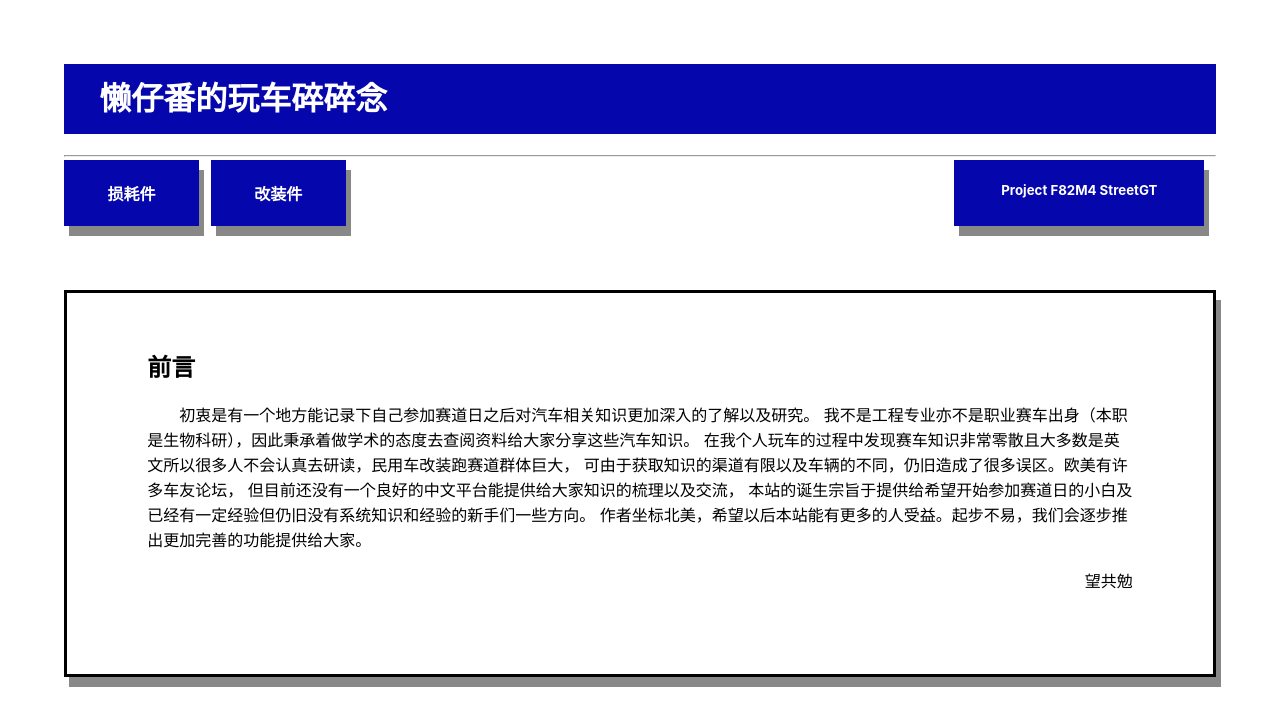
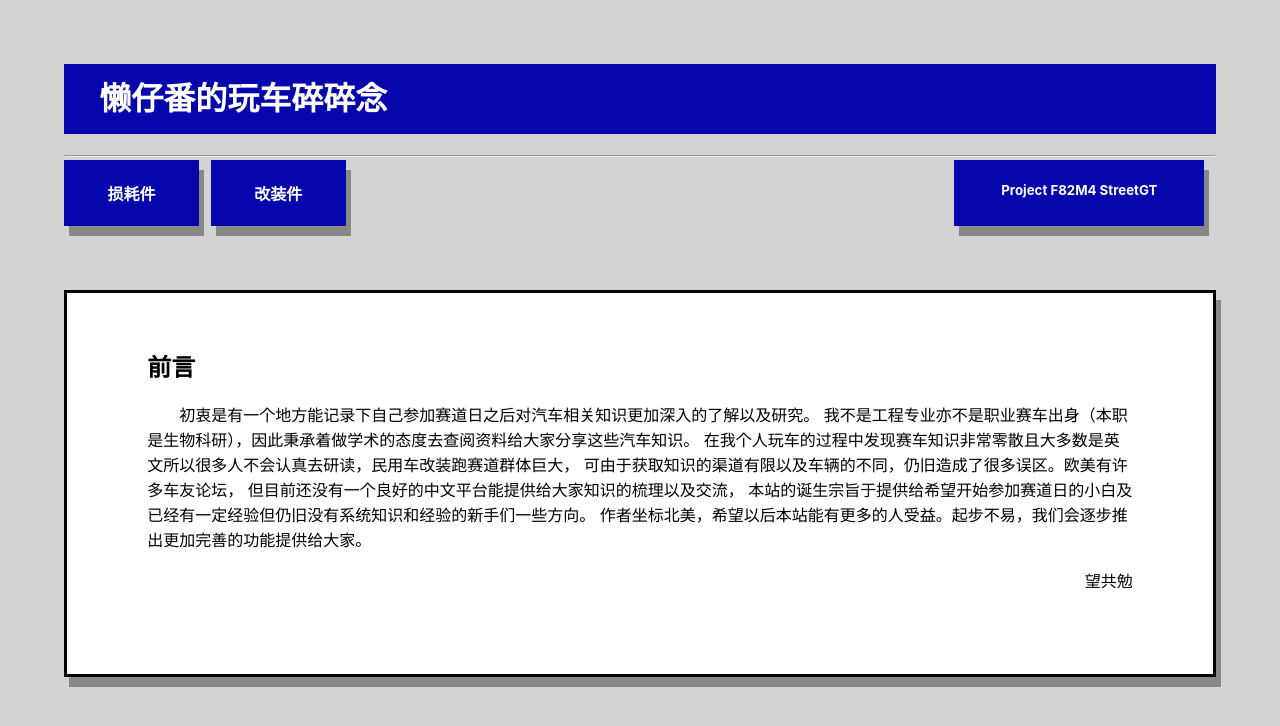
Before and after one commit to Lazy-Fan/Lazy-Fan.github.io, a React (Create React App) app: page / in a window 1280 px wide. Shown: the top 726 px of the page. Built offline with nearby package versions, Linux system fonts and the light colour scheme.

Commit message:
Feat: background color update and deploy url update

```diff
--- a/package.json
+++ b/package.json
@@ -1,5 +1,5 @@
 {
-  "homepage": "http://m4BoyPZY.github.io",
+  "homepage": "http://Lazy-Fan.github.io",
   "name": "website-pan",
   "version": "0.1.0",
   "private": true,
--- a/src/components/CSS/Home.css
+++ b/src/components/CSS/Home.css
@@ -1,3 +1,6 @@
+body{
+    background-color: lightgray;
+}
 body p{
     line-height: 25px;
 }
```
